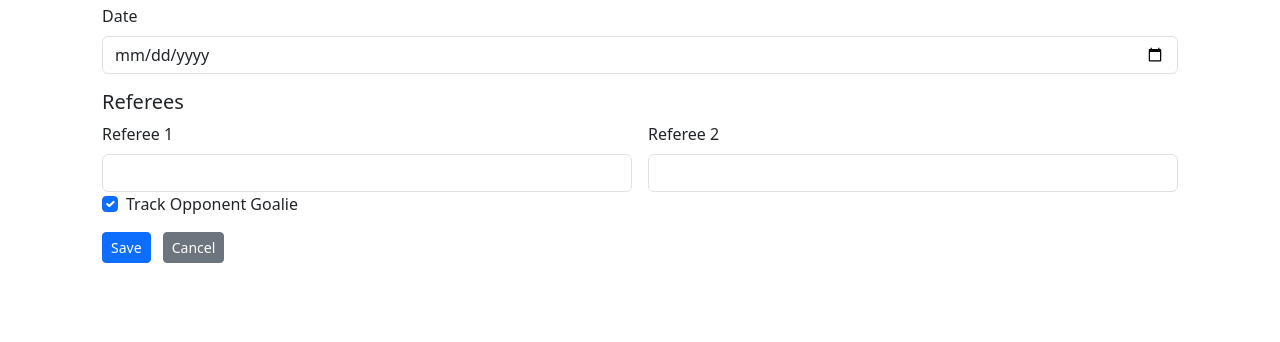
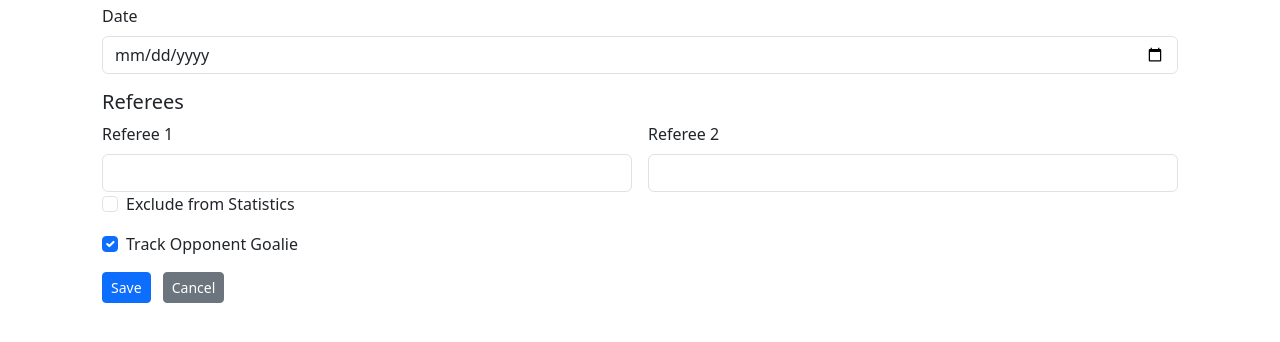
Before and after one commit to dennyschwender/FloorballStatsTracker, a Flask app: page /create_game in a window 1280 px wide. Shown: the part 303-645 px from the top of the page. Run offline with Flask 2, Linux system fonts and the light colour scheme; the visitor is signed in with stand-in values (Sample User, id 1); parts of the project's set-up code (start-up, migrations or seed data) failed here and were passed over; some libraries are stand-ins or nearby versions.

Commit message:
Add exclude from statistics feature and improve UI spacing
- Add checkbox to exclude games from statistics calculation
- Add margin-top to Full Lineup section for better spacing
- Update game creation and modification routes to handle exclude_from_stats flag
- Modify stats calculation to skip games marked as excluded
- Add translations for exclude_from_stats in both English and Italian
- Add visual indicator (badge) on games list for excluded games

```diff
--- a/config.py
+++ b/config.py
@@ -141,6 +141,7 @@ TRANSLATIONS = {
         'opponent_goalie_not_enabled': 'Opponent goalie tracking is not enabled for this game',
         'enable_opponent_goalie_tracking': 'Enable Opponent Goalie Tracking',
         'track_opponent_goalie': 'Track Opponent Goalie',
+        'exclude_from_stats': 'Exclude from Statistics',
         'roster': 'Roster',
         'roster_management': 'Roster Management',
         'add_player': 'Add Player',
@@ -301,6 +302,7 @@ TRANSLATIONS = {
         'opponent_goalie_not_enabled': 'Il tracking del portiere avversario non è abilitato per questa partita',
         'enable_opponent_goalie_tracking': 'Abilita Tracking Portiere Avversario',
         'track_opponent_goalie': 'Traccia Portiere Avversario',
+        'exclude_from_stats': 'Escludi dalle Statistiche',
         'roster': 'Rosa',
         'roster_management': 'Gestione Rosa',
         'add_player': 'Aggiungi Giocatore',
--- a/routes/game_routes.py
+++ b/routes/game_routes.py
@@ -219,6 +219,9 @@ def create_game():
         # Check if opponent goalie tracking should be enabled
         enable_opponent_goalie = request.form.get('enable_opponent_goalie') == 'on'
 
+        # Check if game should be excluded from statistics
+        exclude_from_stats = request.form.get('exclude_from_stats') == 'on'
+
         # Initialize period results
         result = {p: {"home": 0, "away": 0} for p in PERIODS}
         games = load_games()
@@ -240,6 +243,7 @@ def create_game():
             'lines': lines,
             'goalies': goalies,
             'opponent_goalie_enabled': enable_opponent_goalie,
+            'exclude_from_stats': exclude_from_stats,
             'result': result,
             'current_period': '1',
         }
@@ -318,6 +322,9 @@ def modify_game(game_id):
             'opponent_goalie_goals_conceded' in game and game['opponent_goalie_goals_conceded'])
         enable_opponent_goalie = request.form.get('enable_opponent_goalie') == 'on' or has_opponent_stats
 
+        # Check if game should be excluded from statistics
+        exclude_from_stats = request.form.get('exclude_from_stats') == 'on'
+
         game['season'] = season
         game['team'] = team
         game['home_team'] = home_team
@@ -328,6 +335,7 @@ def modify_game(game_id):
         game['lines'] = lines
         game['goalies'] = goalies
         game['opponent_goalie_enabled'] = enable_opponent_goalie
+        game['exclude_from_stats'] = exclude_from_stats
 
         # Store formations from direct form entry with position numbers
         formation_keys = ['pp1', 'pp2', 'bp1', 'bp2', '6vs5', 'stress_line']
--- a/services/stats_service.py
+++ b/services/stats_service.py
@@ -50,6 +50,10 @@ def calculate_stats_optimized(games_sorted, hide_zero_stats=False):
     games_with_stats = []
 
     for game in games_sorted:
+        # Skip games excluded from statistics
+        if game.get('exclude_from_stats', False):
+            continue
+
         # Add calculated fields to game
         game_calculated = {
             'game_scores': {},
--- a/templates/game_form.html
+++ b/templates/game_form.html
@@ -53,6 +53,7 @@
         border: 2px solid #0d6efd;
         border-radius: 8px;
         padding: 20px;
+        margin-top: 30px;
         margin-bottom: 20px;
     }
 
@@ -785,6 +786,14 @@
 
         <div class="mb-3">
             <div class="form-check">
+                <input type="checkbox" class="form-check-input" id="exclude_from_stats"
+                    name="exclude_from_stats" {% if modify and game.exclude_from_stats %}checked{% endif %}>
+                <label class="form-check-label" for="exclude_from_stats">{{ g.t['exclude_from_stats'] }}</label>
+            </div>
+        </div>
+
+        <div class="mb-3">
+            <div class="form-check">
                 <input type="checkbox" class="form-check-input" id="enable_opponent_goalie"
                     name="enable_opponent_goalie" {% if modify %}{% if game.opponent_goalie_enabled %}checked{% endif %}{% else %}checked{% endif %}>
                 <label class="form-check-label" for="enable_opponent_goalie">{{ g.t['track_opponent_goalie'] }}</label>
```
Also changed, not shown: templates/index.html (+6 -1 lines).
